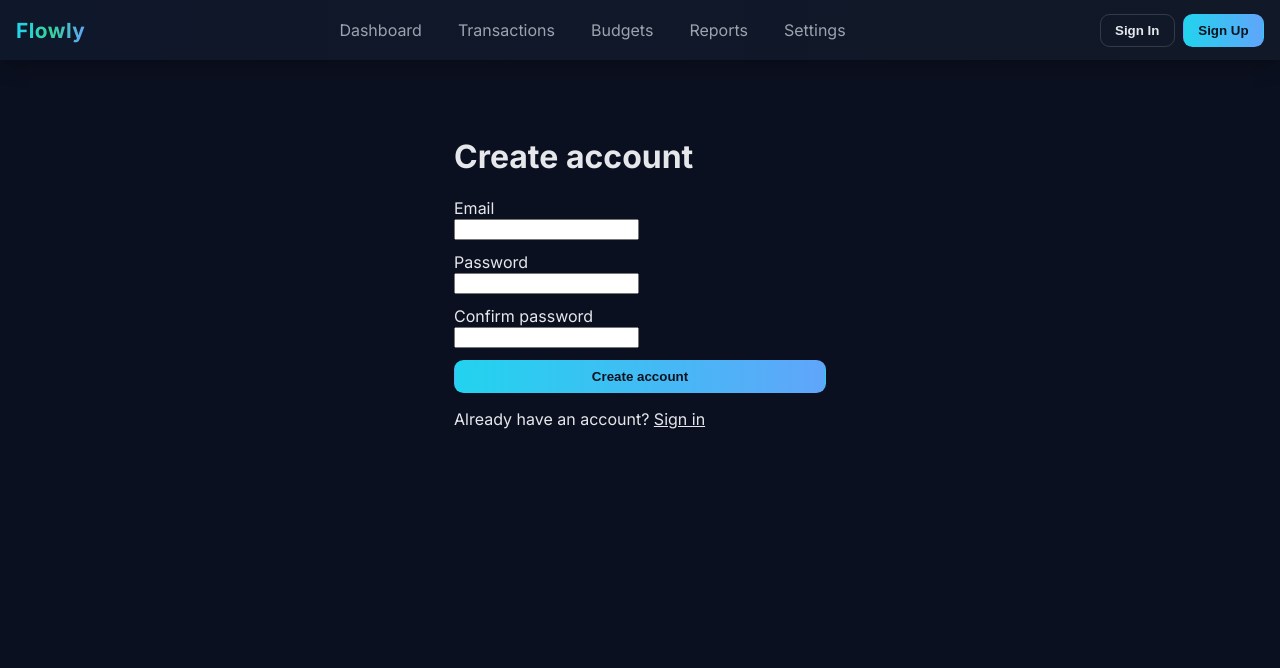
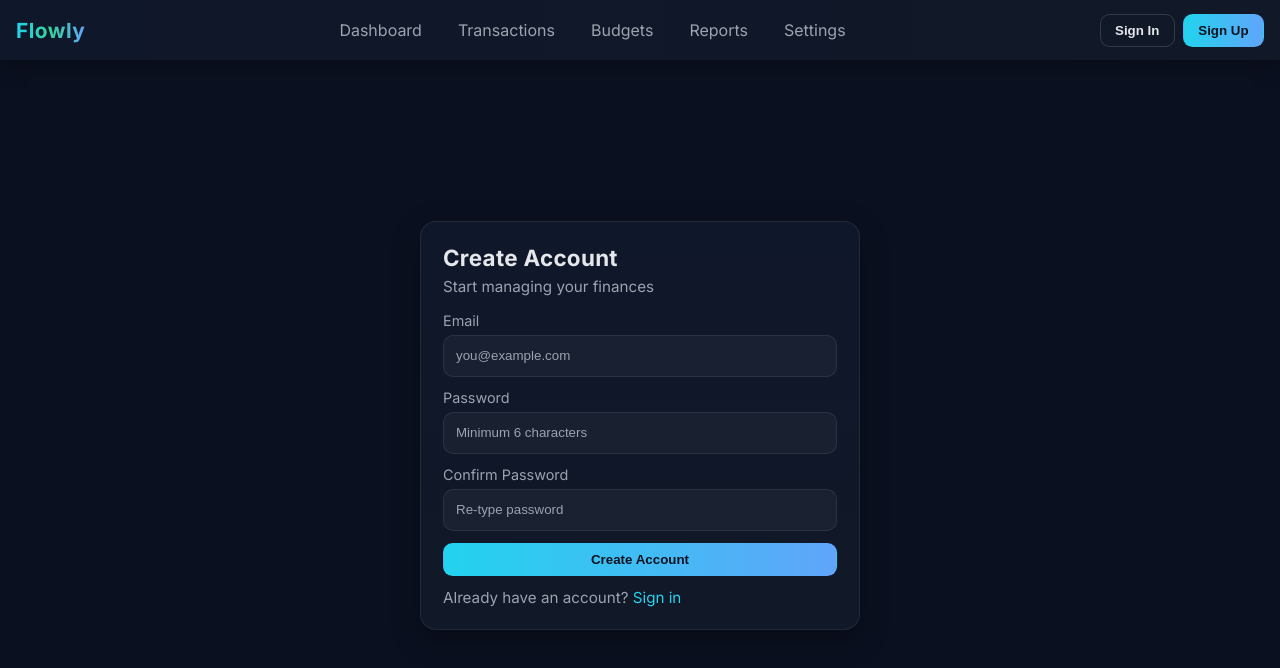
Before and after one commit to Kent-Wal/Flowly, a React (Vite) app: page /signup in a window 1280 px wide. Shown: the top 668 px of the page. Built offline with nearby package versions, Linux system fonts and the light colour scheme; no server answers.

Commit message:
styled sign-in and sign-up pages

```diff
--- a/src/authentication/authContexts/index.jsx
+++ b/src/authentication/authContexts/index.jsx
@@ -1,7 +1,7 @@
 /* eslint-disable react-refresh/only-export-components */
 import React, { useContext, useState, useEffect, useCallback } from "react";
 import { auth } from "../../authentication/firebase";
-import { onAuthStateChanged } from "firebase/auth";
+import { onAuthStateChanged, signOut } from "firebase/auth";
 
 const AuthContext = React.createContext();
 
@@ -33,6 +33,17 @@ export function AuthProvider({ children }) {
         return unsubscribe;
     }, [initializeUser]);
 
+    // Optional: explicit sign out on tab close. Note many browsers throttle async work here.
+    // With session persistence enabled, this is not strictly necessary.
+    useEffect(() => {
+        const onBeforeUnload = () => {
+            // Fire-and-forget; best-effort sign out.
+            try { void signOut(auth); } catch { /* noop */ }
+        };
+        window.addEventListener('beforeunload', onBeforeUnload);
+        return () => window.removeEventListener('beforeunload', onBeforeUnload);
+    }, []);
+
     const value = { currentUser, userLoggedIn, loading };
 
     return (
--- a/src/authentication/firebase.js
+++ b/src/authentication/firebase.js
@@ -1,5 +1,5 @@
 import { initializeApp } from "firebase/app";
-import { getAuth } from "firebase/auth";
+import { getAuth, setPersistence, browserSessionPersistence } from "firebase/auth";
 
 // Your web app's Firebase configuration
 const firebaseConfig = {
@@ -15,4 +15,10 @@ const firebaseConfig = {
 const app = initializeApp(firebaseConfig);
 const auth = getAuth(app);
 
+// Use session persistence so auth state is cleared when the tab or browser closes.
+// This prevents automatic sign-in on a fresh tab after closing the previous one.
+setPersistence(auth, browserSessionPersistence).catch((err) => {
+  console.error("Failed to set auth persistence to session:", err);
+});
+
 export {app, auth};
--- a/src/components/Navbar.jsx
+++ b/src/components/Navbar.jsx
@@ -15,12 +15,12 @@ const MENU_ITEMS = [
 export default function Navbar() {
   const [open, setOpen] = useState(false);
   const navigate = useNavigate();
-  const { userLoggedIn, currentUser } = useAuth();
+  const { userLoggedIn } = useAuth();
 
   const handleSignOut = async () => {
     try {
       await doSignOut();
-      navigate("/signin");
+      navigate("/");
     } catch (err) {
       console.error("Sign out failed:", err);
       // Optionally show a toast or inline error
--- a/src/pages/SignIn.jsx
+++ b/src/pages/SignIn.jsx
@@ -1,7 +1,8 @@
-import { useState } from "react";
+import { useState, useEffect } from "react";
 import { useNavigate, Link } from "react-router-dom";
 import { doSignInWithEmailAndPassword, doSignInWithGoogle } from "../authentication/auth";
 import { useAuth } from "../authentication/authContexts";
+import "./auth.css";
 
 export default function SignIn() {
   const navigate = useNavigate();
@@ -11,9 +12,10 @@ export default function SignIn() {
   const [loading, setLoading] = useState(false);
   const [error, setError] = useState("");
 
-  if (userLoggedIn) {
-    navigate("/");      //brings the user back to the dashboard
-  }
+  // Redirect once logged in (keep side-effect out of render path)
+  useEffect(() => {
+    if (userLoggedIn) navigate("/");
+  }, [userLoggedIn, navigate]);
 
   const onEmailPasswordSignIn = async (e) => {
     e.preventDefault();
@@ -45,46 +47,61 @@ export default function SignIn() {
   };
 
   return (
-    <div style={{ maxWidth: 420, margin: "2rem auto", padding: "1.5rem" }}>
-      <h1>Sign In</h1>
-      <form onSubmit={onEmailPasswordSignIn} style={{ display: "grid", gap: 12 }}>
+    <div className="flw-auth-page">
+      <div className="flw-auth-card">
+        <header className="flw-auth-head">
+          <h1 className="flw-auth-title">Sign In</h1>
+          <p className="flw-auth-sub">Access your Flowly dashboard</p>
+        </header>
+        <form onSubmit={onEmailPasswordSignIn} className="flw-auth-form">
+          <div className="flw-field">
             <label>
-          <div>Email</div>
+              <span className="flw-label">Email</span>
               <input
+                className="flw-input"
                 type="email"
                 value={email}
                 onChange={(e) => setEmail(e.target.value)}
                 required
+                placeholder="you@example.com"
               />
             </label>
+          </div>
+          <div className="flw-field">
             <label>
-          <div>Password</div>
+              <span className="flw-label">Password</span>
               <input
+                className="flw-input"
                 type="password"
                 value={password}
                 onChange={(e) => setPassword(e.target.value)}
                 required
+                placeholder="••••••••"
               />
             </label>
+          </div>
           {error && (
-          <div style={{ color: "#b00020", fontSize: 14 }} role="alert">
-            {error}
-          </div>
+            <div className="flw-error" role="alert">{error}</div>
           )}
+          <div className="flw-actions">
             <button type="submit" disabled={loading} className="flw-btn flw-btn--primary">
               {loading ? "Signing in…" : "Sign In"}
             </button>
-      </form>
-
-      <div style={{ marginTop: 16 }}>
-        <button onClick={onGoogleSignIn} disabled={loading} className="flw-btn flw-btn--ghost">
+            <div className="flw-divider">or</div>
+            <button
+              type="button"
+              onClick={onGoogleSignIn}
+              disabled={loading}
+              className="flw-btn flw-btn--ghost"
+            >
               Continue with Google
             </button>
           </div>
-
-      <p style={{ marginTop: 16 }}>
-        Don't have an account? <Link to="/signup">Create one</Link>
-      </p>
+        </form>
+        <footer className="flw-auth-footer">
+          Don't have an account? <Link to="/signup" className="flw-link">Create one</Link>
+        </footer>
+      </div>
     </div>
   );
 }
--- a/src/pages/SignUp.jsx
+++ b/src/pages/SignUp.jsx
@@ -1,7 +1,8 @@
-import { useState } from "react";
+import { useState, useEffect } from "react";
 import { useNavigate, Link } from "react-router-dom";
 import { doCreateUserWithEmailAndPassword } from "../authentication/auth";
 import { useAuth } from "../authentication/authContexts";
+import "./auth.css";
 
 export default function SignUp() {
   const navigate = useNavigate();
@@ -12,9 +13,9 @@ export default function SignUp() {
   const [loading, setLoading] = useState(false);
   const [error, setError] = useState("");
 
-  if (userLoggedIn) {
-    navigate("/");
-  }
+  useEffect(() => {
+    if (userLoggedIn) navigate("/");
+  }, [userLoggedIn, navigate]);
 
   const onSignUp = async (e) => {
     e.preventDefault();
@@ -36,51 +37,67 @@ export default function SignUp() {
   };
 
   return (
-    <div style={{ maxWidth: 420, margin: "2rem auto", padding: "1.5rem" }}>
-      <h1>Create account</h1>
-      <form onSubmit={onSignUp} style={{ display: "grid", gap: 12 }}>
+    <div className="flw-auth-page">
+      <div className="flw-auth-card">
+        <header className="flw-auth-head">
+          <h1 className="flw-auth-title">Create Account</h1>
+          <p className="flw-auth-sub">Start managing your finances</p>
+        </header>
+        <form onSubmit={onSignUp} className="flw-auth-form">
+          <div className="flw-field">
             <label>
-          <div>Email</div>
+              <span className="flw-label">Email</span>
               <input
+                className="flw-input"
                 type="email"
                 value={email}
                 onChange={(e) => setEmail(e.target.value)}
                 required
+                placeholder="you@example.com"
               />
             </label>
+          </div>
+          <div className="flw-field">
             <label>
-          <div>Password</div>
+              <span className="flw-label">Password</span>
               <input
+                className="flw-input"
                 type="password"
                 value={password}
                 onChange={(e) => setPassword(e.target.value)}
                 required
                 minLength={6}
+                placeholder="Minimum 6 characters"
               />
             </label>
+          </div>
+          <div className="flw-field">
             <label>
-          <div>Confirm password</div>
+              <span className="flw-label">Confirm Password</span>
               <input
+                className="flw-input"
                 type="password"
                 value={confirm}
                 onChange={(e) => setConfirm(e.target.value)}
                 required
                 minLength={6}
+                placeholder="Re-type password"
               />
             </label>
+          </div>
           {error && (
-          <div style={{ color: "#b00020", fontSize: 14 }} role="alert">
-            {error}
+            <div className="flw-error" role="alert">{error}</div>
+          )}
+          <div className="flw-actions">
+            <button type="submit" disabled={loading} className="flw-btn flw-btn--primary">
+              {loading ? "Creating…" : "Create Account"}
+            </button>
           </div>
-        )}
-        <button type="submit" disabled={loading} className="flw-btn flw-btn--primary">
-          {loading ? "Creating…" : "Create account"}
-        </button>
         </form>
-
-      <p style={{ marginTop: 16 }}>
-        Already have an account? <Link to="/signin">Sign in</Link>
-      </p>
+        <footer className="flw-auth-footer">
+          Already have an account? <Link to="/signin" className="flw-link">Sign in</Link>
+        </footer>
+      </div>
     </div>
   );
 }
--- /dev/null
+++ b/src/pages/auth.css
@@ -0,0 +1,112 @@
+:root {
+  --auth-maxw: 440px;
+}
+
+.flw-auth-page {
+  min-height: calc(100dvh - 70px);
+  display: grid;
+  place-items: center;
+  padding: 24px 16px;
+}
+
+.flw-auth-card {
+  width: 100%;
+  max-width: var(--auth-maxw);
+  background: linear-gradient(180deg, var(--panel), var(--panel-2));
+  border: 1px solid var(--ring);
+  border-radius: 16px;
+  box-shadow: var(--shadow);
+  padding: 22px;
+}
+
+.flw-auth-head {
+  margin-bottom: 16px;
+}
+
+.flw-auth-title {
+  margin: 0 0 6px 0;
+  font-size: 1.4rem;
+  letter-spacing: .3px;
+}
+
+.flw-auth-sub {
+  margin: 0;
+  color: var(--muted);
+  font-size: .95rem;
+}
+
+.flw-auth-form {
+  display: grid;
+  gap: 12px;
+}
+
+.flw-field label {
+  display: flex;
+  flex-direction: column;
+  gap: 6px;
+}
+
+.flw-label {
+  color: var(--muted);
+  font-size: .9rem;
+}
+
+.flw-input {
+  height: 42px;
+  padding: 0 12px;
+  border-radius: 10px;
+  border: 1px solid var(--ring);
+  background: rgba(255, 255, 255, .04);
+  color: var(--text);
+  outline: none;
+}
+
+.flw-input::placeholder {
+  color: var(--muted);
+}
+
+.flw-input:focus {
+  box-shadow: 0 0 0 2px rgba(34, 211, 238, .25);
+  border-color: rgba(34, 211, 238, .35);
+}
+
+.flw-error {
+  color: #fca5a5;
+  background: rgba(239, 68, 68, .08);
+  border: 1px solid rgba(239, 68, 68, .25);
+  font-size: .9rem;
+  padding: 8px 10px;
+  border-radius: 10px;
+}
+
+.flw-actions {
+  display: grid;
+  gap: 10px;
+}
+
+.flw-divider {
+  display: grid;
+  grid-template-columns: 1fr auto 1fr;
+  align-items: center;
+  gap: 10px;
+  color: var(--muted);
+  font-size: .9rem;
+}
+
+.flw-divider::before,
+.flw-divider::after {
+  content: "";
+  height: 1px;
+  background: var(--ring);
+}
+
+.flw-auth-footer {
+  margin-top: 12px;
+  color: var(--muted);
+  font-size: .95rem;
+}
+
+.flw-link {
+  color: var(--cyan);
+  text-decoration: none;
+}
```
Lines whose indentation alone changed are shown as unchanged.
